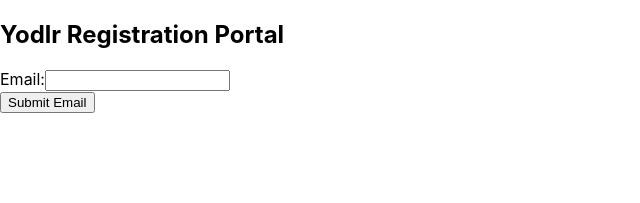
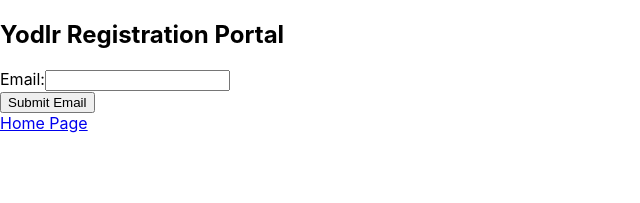
Before and after one commit to DLMedeiro/frontend-code-challenge-registerLogin, a React (Create React App) app in the folder frontend/: page /registration in a window 1280 px wide. Shown: the top 203 px of the page, without its empty margins (0-640 px from the left). Built offline with nearby package versions, Linux system fonts and the light colour scheme.

Commit message:
basic navigation

```diff
--- a/frontend/src/Components/admin.js
+++ b/frontend/src/Components/admin.js
@@ -1,5 +1,7 @@
 import React, { useState, useEffect } from "react";
 import RegisterLoginApi from "../api";
+import { Link } from "react-router-dom";
+import { Card, CardBody } from "reactstrap";
 
 function Admin() {
   const [isLoading, setIsLoading] = useState(true);
@@ -22,7 +24,11 @@
   }
 
   return (
-    <div>
+    <section>
+      <Card>
+        <h1>Administration Page</h1>
+        <CardBody className="text-center">
+          <h3>User Data</h3>
           <ul>
             {allUsers.data.map((user) => (
               <li key={user.id}>
@@ -30,7 +36,17 @@
               </li>
             ))}
           </ul>
-    </div>
+          <Link
+            id="btn-main"
+            role="button"
+            className="btn btn-lg btn-block"
+            to="/"
+          >
+            Home Page
+          </Link>
+        </CardBody>
+      </Card>
+    </section>
   );
 }
 
--- a/frontend/src/Components/home.js
+++ b/frontend/src/Components/home.js
@@ -4,7 +4,7 @@
 function Home() {
   return (
     <div className="App">
-      <h1>Home Page</h1>
+      <h1>Yodlr Design Challenge</h1>
       <Link
         id="btn-main"
         role="button"
@@ -13,6 +13,7 @@
       >
         Admin Page
       </Link>
+      <br></br>
       <Link
         id="btn-main"
         role="button"
--- a/frontend/src/Components/registration.js
+++ b/frontend/src/Components/registration.js
@@ -1,4 +1,5 @@
-import React, { useState, useEffect } from "react";
+import React, { useState } from "react";
+import { Link } from "react-router-dom";
 import {
   Card,
   CardBody,
@@ -61,6 +62,14 @@
               Submit Email
             </Button>
           </Form>
+          <Link
+            id="btn-main"
+            role="button"
+            className="btn btn-lg btn-block"
+            to="/"
+          >
+            Home Page
+          </Link>
         </CardBody>
       </Card>
     </section>
```
Lines whose indentation alone changed are shown as unchanged.
